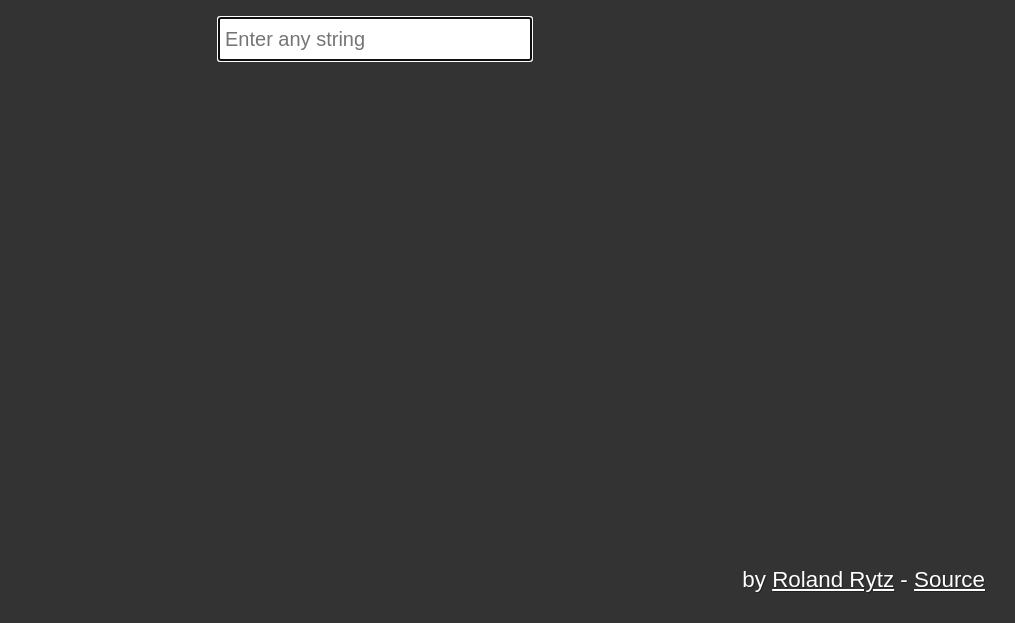
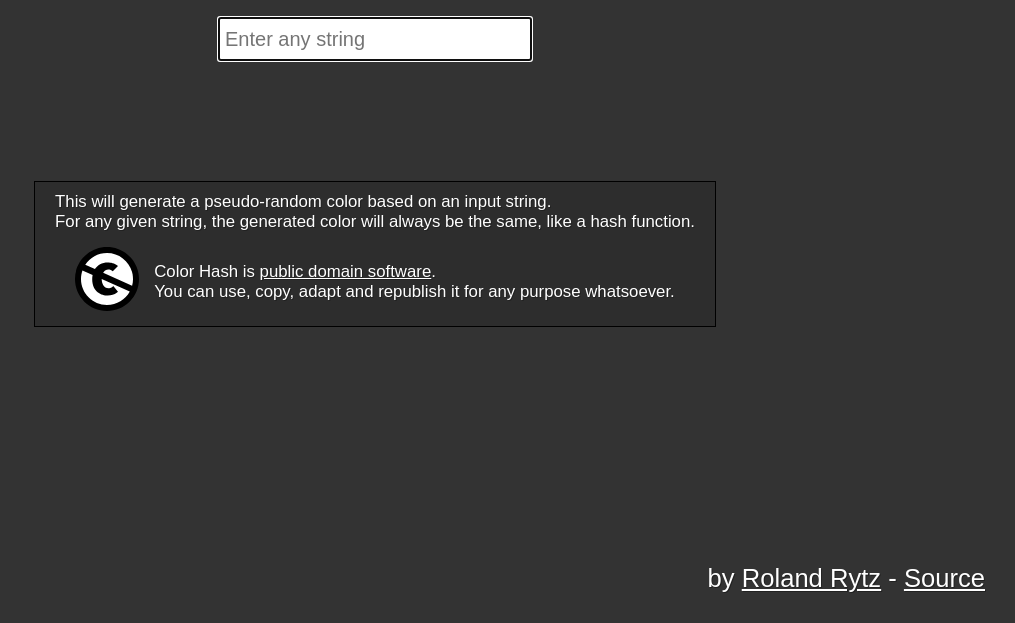
Before and after one commit to RolandR/ColorHash, a plain HTML site: page index.html in a window 1280 px wide. Shown: the part 177-800 px from the top of the page, without its empty margins (265-1280 px from the left). Drawn offline with Linux system fonts and the light colour scheme.

Commit message:
Add description and license

```diff
--- a/index.html
+++ b/index.html
@@ -16,17 +16,20 @@
 				font-family: sans-serif;
 				background-color: #333333;
 				padding-top: 100px;
+				text-shadow: 1px 1px #222222;
+			}
+
+			h1{
+				text-shadow: 2px 2px #222222;
 			}
 
 			h1, h2, p{
 				font-weight: lighter;
 				color: #FFFFFF;
-				text-shadow: 2px 2px #222222;
 			}
 
 			h2{
 				font-size: 0.7em;
-				text-shadow: 1px 1px #222222;
 			}
 
 			a, a:visited{
@@ -34,13 +37,19 @@
 			}
 
 			a:hover{
-				color: #FFFFCC;
+				color: #FFAA00;
+			}
+
+			#rgb, #hex{
+				margin-top: 0px;
+				font-size: 0.8em;
+				text-shadow: 1px 1px #222222;
+				display: block;
+				height: 40px;
 			}
 
 			p{
-				margin-top: 20px;
 				font-size: 0.8em;
-				text-shadow: 1px 1px #222222;
 			}
 
 			input{
@@ -49,12 +58,37 @@
 				font-size: 20px;
 				padding: 5px;
 				margin-top: 20px;
+				margin-bottom: 20px;
+			}
+
+			#description{
+				margin-top: 20px;
+				max-width: 700px;
+				display: inline-block;
+				text-align: justify;
+				background-color: rgba(40, 40, 40, 0.5);
+				padding: 10px 20px;
+				font-size: 21px;
+				font-weight: lighter;
+				border: 1px #000000 solid;
+			}
+
+			#license{
+				margin-top: 15px;
+				display: flex;
+				align-items: center;
+				justify-content: center;
+			}
+
+			#publicDomainImg{
+				margin-right: 15px;
 			}
 
 			#footer{
 				position: absolute;
 				bottom: 30px;
 				right: 30px;
+				font-size: 0.8em;
 			}
 		</style>
 	</head>
@@ -66,7 +100,18 @@
 		<input id="stringToHash" type="text" placeholder="Enter any string" autofocus />
 		<p id="rgb"></p>
 		<p id="hex"></p>
-		<h2 id="footer">by <a href="http://rolandrytz.ch">Roland Rytz</a> - <a href="https://github.com/RolandR/ColorHash">Source</a></h2>
+		<div id="description">
+			<p>This will generate a pseudo-random color based on an input string.<br>
+			For any given string, the generated color will always be the same, like a hash function.</p>
+			<div id="license">
+				<a href="https://en.wikipedia.org/wiki/Public-domain_software">
+					<img src="public-domain.svg" alt="Public Domain" id="publicDomainImg">
+				</a>
+				<p>Color Hash is <a href="https://en.wikipedia.org/wiki/Public-domain_software">public domain software</a>.<br>
+				You can use, copy, adapt and republish it for any purpose whatsoever.</p>
+			</div>
+		</div>
+		<p id="footer">by <a rel="author" href="http://draemm.li">Roland Rytz</a> - <a href="https://github.com/RolandR/ColorHash">Source</a></p>
 	</body>
 
 
```
Also changed, not shown: colorhash.js (+36 -0 lines), public-domain.svg (added), 1 other file.
